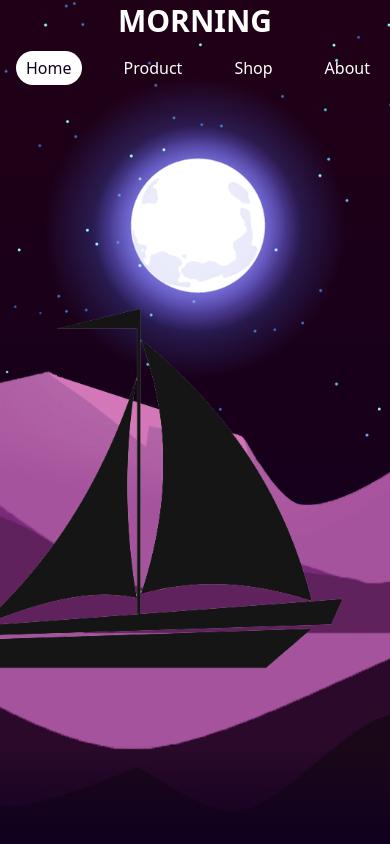
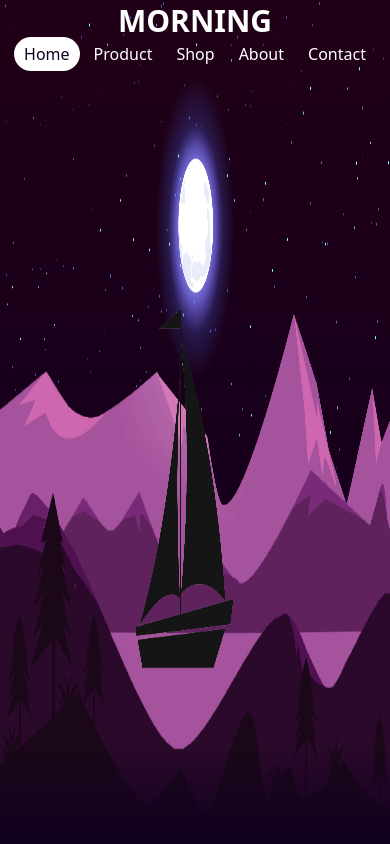
Before and after one commit to Ameer-root/animate_landing, a plain HTML site: page index.html in a window 390 px wide. Shown: the top 844 px of the page. Drawn offline with Linux system fonts and the light colour scheme.

Commit message:
Update style.css

```diff
--- a/style.css
+++ b/style.css
@@ -72,7 +72,7 @@ li>a:hover,.active {
 
 }
 .container > h2 {
-    transform: translateY(20px);
+    transform: translateY(500px);
 }
 .content {
     color:#fff;
@@ -87,3 +87,18 @@ li>a:hover,.active {
     width: 100%;
     background: linear-gradient(to top, #10001f,transparent);
 }
+
+@media screen and (min-device-width: 250px) and (max-device-width: 1000px) {
+    .container > img{
+        position:absolute;
+        width: 100%;
+        height: 100vh;
+        object-fit: unset;
+
+
+    }
+    nav > ul > li {
+        margin: 2px;
+        text-transform: capitalize;
+    }
+}
```
